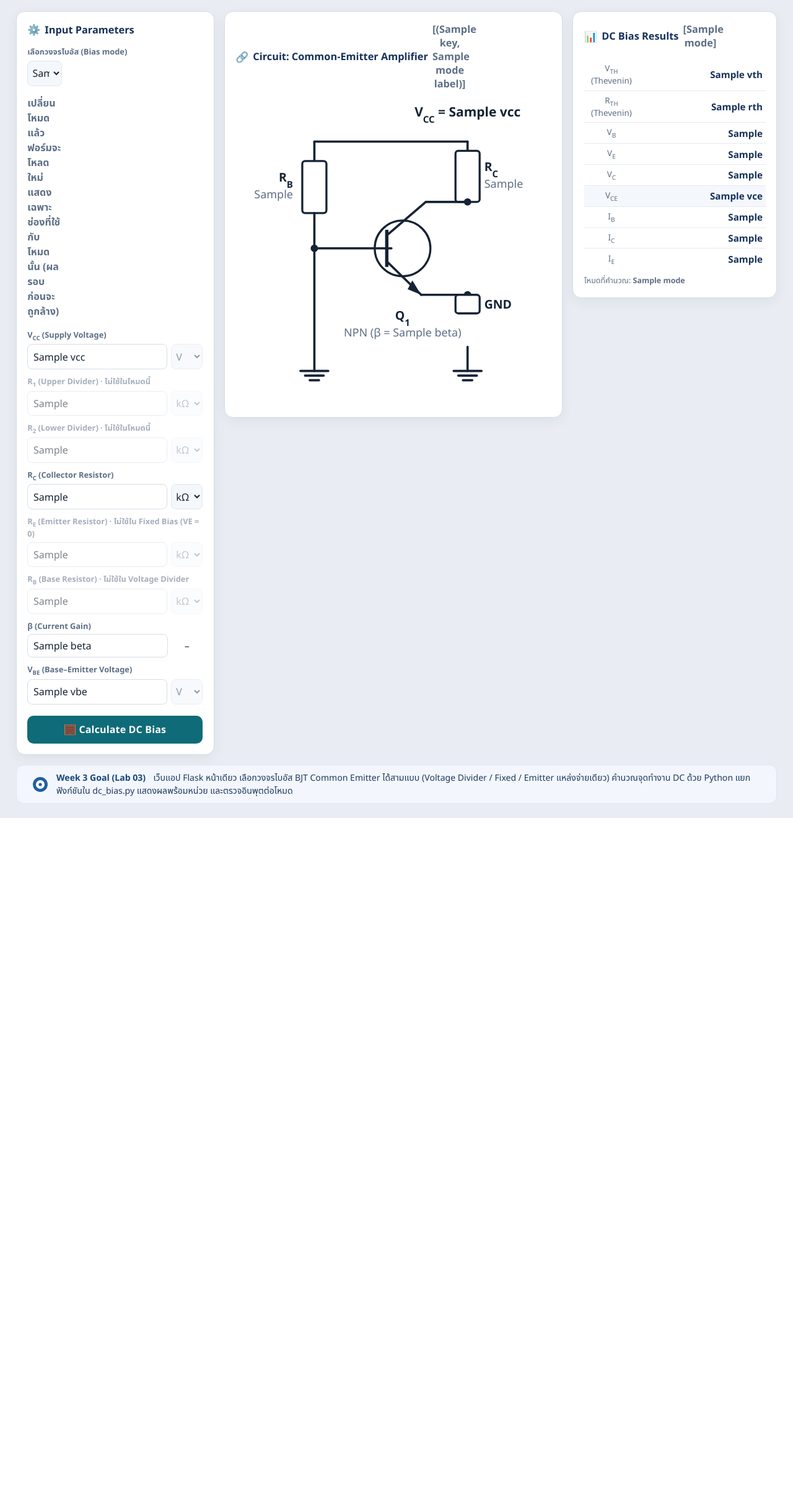
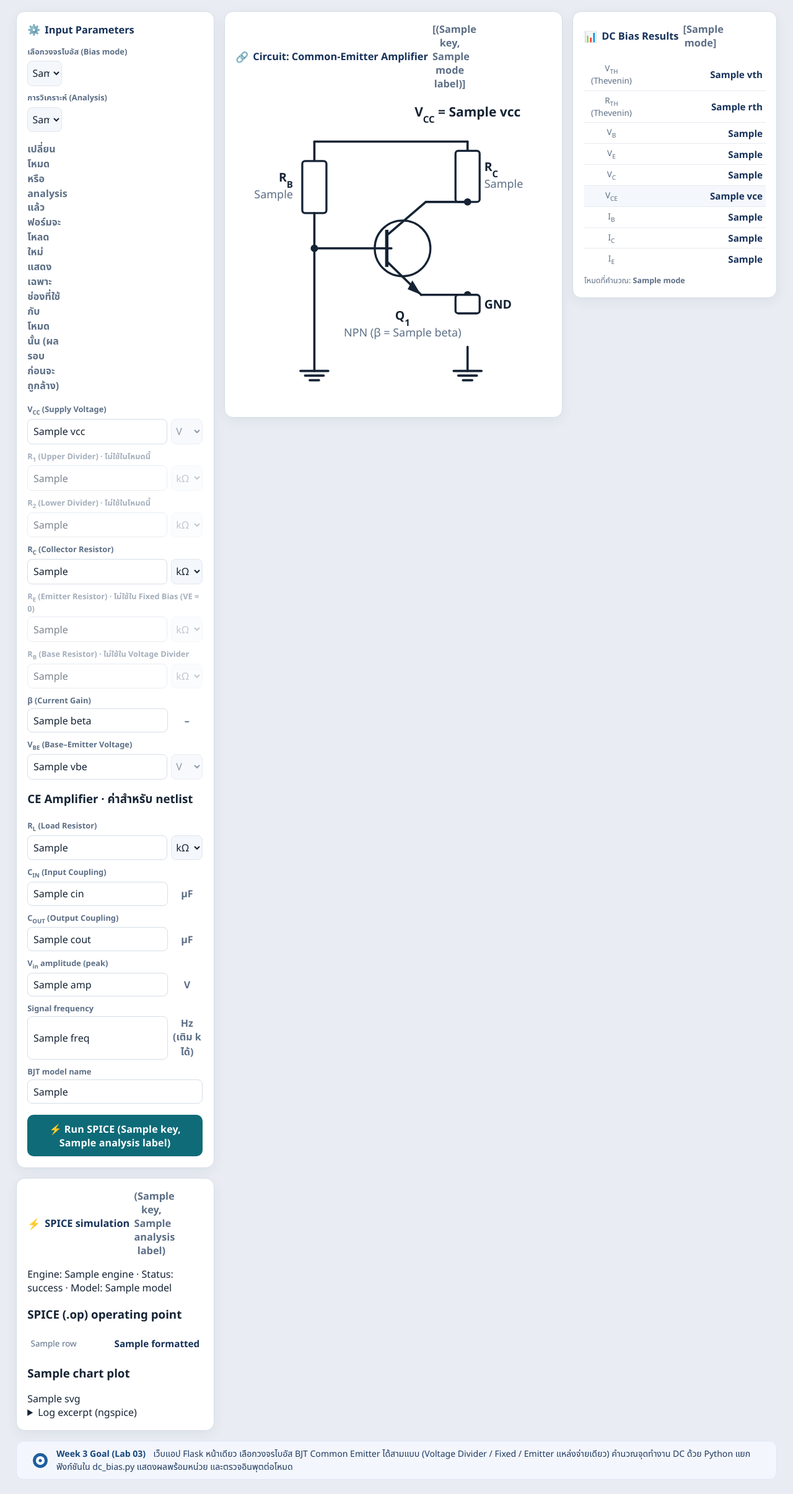
Before and after one commit to B6813413/Gitlab, a Flask app: template transistor-simulator/templates/index.html in a window 1280 px wide. Shown: the part 83-2494 px from the top of the page at 62% size. Before the commit the page ends 1403 px from the top, so only its background shows below. Run offline with Flask 3, Linux system fonts and the light colour scheme; the template is opened without the code that fills it: most values are stand-ins (such as "Sample title", 1, 10 or a date in 2020).

Commit message:
feat(lab04): dispatch DC/AC/transient analysis in Flask app

```diff
--- a/transistor-simulator/app.py
+++ b/transistor-simulator/app.py
@@ -13,9 +13,23 @@ from __future__ import annotations
 
 from flask import Flask, render_template, request
 
+from charts import render_bode_svg, render_transient_svg
 from dc_bias import compute_bias, parse_resistance, validate_inputs
+from spice_engine import SPICE_DEFAULTS, run_analysis, validate_spice_inputs
 
 app = Flask(__name__)
+
+ANALYSIS_LABELS = {
+    "bias": "Analytical DC Bias (Lab 03)",
+    "spice_dc": "SPICE DC (.op)",
+    "spice_ac": "SPICE AC (Bode)",
+    "spice_tran": "SPICE Transient",
+}
+SPICE_ANALYSIS = {
+    "spice_dc": "dc",
+    "spice_ac": "ac",
+    "spice_tran": "tran",
+}
 
 DEFAULT_VALUES = {
     "vcc": "12", "r1": "100", "r2": "22", "rc": "2.2", "re": "1",
@@ -23,6 +37,8 @@ DEFAULT_VALUES = {
     "r1_unit": "kohm", "r2_unit": "kohm", "rc_unit": "kohm",
     "re_unit": "kohm", "rb_unit": "kohm",
     "mode": "voltage_divider",
+    "rl": "10", "cin": "10", "cout": "10",
+    "amp": "0.01", "freq": "1k", "bjt_model": "QNPN",
 }
 
 MODE_LABELS = {
@@ -99,23 +115,107 @@ def build_diagram(values: dict, mode: str) -> dict:
     }
 
 
+def _render(values, errors, result, diagram, mode, *, analysis="bias",
+            spice_result=None, status=200):
+    """Render the one page with a stable context on every branch."""
+    return render_template(
+        "index.html", values=values, errors=errors, result=result,
+        diagram=diagram, mode=mode, mode_labels=MODE_LABELS,
+        analysis=analysis, analysis_labels=ANALYSIS_LABELS,
+        spice_result=spice_result,
+    ), status
+
+
+def _spice_params(form):
+    """Merge SPICE defaults with submitted fields before validation.
+
+    A partial POST (e.g. only ``amp``/``freq`` changed) is still a complete,
+    valid netlist; missing values come from the Lab 04 reference circuit.
+    """
+    params = dict(SPICE_DEFAULTS)
+    for key, value in form.items():
+        if value in (None, "") or not (key in SPICE_DEFAULTS or key.endswith("_unit")):
+            continue
+        params[key] = value
+    return params
+
+
+def _spice_view(raw):
+    """Display-ready copy of an engine result (formatter-reused, no fabrication)."""
+    view = dict(raw or {})
+    values = view.get("values") or {}
+    view["rows"] = (
+        [
+            ("VB", format_voltage(values.get("vb"))),
+            ("VE", format_voltage(values.get("ve"))),
+            ("VC", format_voltage(values.get("vc"))),
+            ("VCE", format_voltage(values.get("vce"))),
+            ("IC", format_ic_ma(values.get("ic"))),
+        ] if values else []
+    )
+    chart = ""
+    svg = ""
+    if view.get("status") == "success":
+        if view.get("analysis") == "ac":
+            chart, svg = "Bode", render_bode_svg(view.get("series"))
+        elif view.get("analysis") == "tran":
+            chart, svg = "Transient", render_transient_svg(view.get("series"))
+    view["chart"] = chart
+    view["svg"] = svg
+    return view
+
+
 @app.route("/", methods=["GET", "POST"])
 def index():
     submitted_mode = (request.form.get("mode") or request.args.get("mode")
                       or DEFAULT_VALUES["mode"])
     mode = submitted_mode if submitted_mode in MODE_LABELS else DEFAULT_VALUES["mode"]
+    submitted_analysis = (request.form.get("analysis")
+                          or request.args.get("analysis") or "bias")
+    analysis = submitted_analysis if submitted_analysis in ANALYSIS_LABELS else "bias"
 
     errors = None
     result = None
+    spice_result = None
     values = dict(DEFAULT_VALUES)
     values["mode"] = mode
 
     # โหมดที่ไม่รู้จักต้องแจ้งข้อผิดพลาด (ไม่เดาว่าเป็น Voltage Divider)
     if submitted_mode not in MODE_LABELS:
         errors = {"mode": f"โหมดวงจร '{submitted_mode}' ไม่รู้จัก กรุณาเลือกโหมดที่ถูกต้อง"}
+    if submitted_analysis not in ANALYSIS_LABELS:
+        errors = dict(errors or {})
+        errors["analysis"] = (
+            f"ไม่รู้จักการวิเคราะห์ '{submitted_analysis}' กรุณาเลือก analysis ที่ถูกต้อง"
+        )
+        if request.method == "POST":
+            return _render(
+                values, errors, None, build_diagram(values, mode), mode,
+                analysis=analysis, status=400,
+            )
 
     if request.method == "POST":
         form = request.form.to_dict()
+
+        # SPICE dispatch: ใช้ engine จริง แต่ไม่แตะเส้นทาง dc_bias เดิม
+        if analysis != "bias":
+            params = _spice_params(form)
+            spice_errors = validate_spice_inputs(params)
+            if spice_errors:
+                errors = dict(errors or {})
+                errors.update(spice_errors)
+                return _render(
+                    values, errors, None, build_diagram(values, mode), mode,
+                    analysis=analysis, status=400,
+                )
+            raw = run_analysis(params, SPICE_ANALYSIS[analysis])
+            spice_result = _spice_view(raw)
+            status = 200 if raw.get("status") == "success" else 502
+            return _render(
+                values, errors, None, build_diagram(values, mode), mode,
+                analysis=analysis, spice_result=spice_result, status=status,
+            )
+
         values = {k: form.get(k, DEFAULT_VALUES.get(k, "")) for k in FORM_FIELDS}
         values["mode"] = mode
         values.update({f"{f}_unit": form.get(f"{f}_unit", DEFAULT_VALUES.get(f"{f}_unit", "kohm"))
@@ -128,11 +228,10 @@ def index():
             else:
                 errors = form_errors
         if errors:
-            return render_template(
-                "index.html", values=values, errors=errors, result=None,
-                diagram=build_diagram(values, mode), mode=mode,
-                mode_labels=MODE_LABELS,
-            ), 400
+            return _render(
+                values, errors, None, build_diagram(values, mode), mode,
+                analysis=analysis, status=400,
+            )
 
         # แปลงหน่วยจากฟอร์ม (kΩ -> Ω ฯลฯ) ที่จุดรับค่าเดียวก่อนส่งให้ dc_bias.py
         try:
@@ -156,20 +255,18 @@ def index():
                 inputs["re"] = parse_resistance(form["re"], form.get("re_unit", "ohm"))
         except (KeyError, ValueError) as exc:
             errors = {"form": f"ต้องเป็นตัวเลขที่จำกัด ({exc})"}
-            return render_template(
-                "index.html", values=values, errors=errors, result=None,
-                diagram=build_diagram(values, mode), mode=mode,
-                mode_labels=MODE_LABELS,
-            ), 400
+            return _render(
+                values, errors, None, build_diagram(values, mode), mode,
+                analysis=analysis, status=400,
+            )
 
         op = compute_bias(submitted_mode, inputs)
         if op.get("error"):
             errors = {"form": op["error"]}
-            return render_template(
-                "index.html", values=values, errors=errors, result=None,
-                diagram=build_diagram(values, mode), mode=mode,
-                mode_labels=MODE_LABELS,
-            ), 400
+            return _render(
+                values, errors, None, build_diagram(values, mode), mode,
+                analysis=analysis, status=400,
+            )
 
         result = {
             "mode": op.get("mode", mode),
@@ -200,10 +297,9 @@ def index():
             ],
         }
 
-    return render_template(
-        "index.html", values=values, errors=errors, result=result,
-        diagram=build_diagram(values, mode), mode=mode,
-        mode_labels=MODE_LABELS,
+    return _render(
+        values, errors, result, build_diagram(values, mode), mode,
+        analysis=analysis,
     )
 
 
--- a/transistor-simulator/templates/index.html
+++ b/transistor-simulator/templates/index.html
@@ -46,11 +46,23 @@
           </div>
           {% if errors and errors.mode %}<p class="field-error">{{ errors.mode }}</p>{% endif %}
         </div>
-        <p class="unit-note" style="text-align:left">เปลี่ยนโหมดแล้วฟอร์มจะโหลดใหม่ แสดงเฉพาะช่องที่ใช้กับโหมดนั้น (ผลรอบก่อนจะถูกล้าง)</p>
+        <div class="field">
+          <label for="analysis">การวิเคราะห์ (Analysis)</label>
+          <div class="control">
+            <select name="analysis" id="analysis" onchange="this.form.submit()">
+              {% for key, label in analysis_labels.items() %}
+                <option value="{{ key }}" {% if analysis == key %}selected{% endif %}>{{ label }}</option>
+              {% endfor %}
+            </select>
+          </div>
+          {% if errors and errors.analysis %}<p class="field-error">{{ errors.analysis }}</p>{% endif %}
+        </div>
+        <p class="unit-note" style="text-align:left">เปลี่ยนโหมดหรือ analysis แล้วฟอร์มจะโหลดใหม่ แสดงเฉพาะช่องที่ใช้กับโหมดนั้น (ผลรอบก่อนจะถูกล้าง)</p>
       </form>
 
       <form method="post" novalidate>
         <input type="hidden" name="mode" value="{{ mode }}">
+        <input type="hidden" name="analysis" value="{{ analysis }}">
         <div class="field">
           <label for="vcc">V<sub>CC</sub> (Supply Voltage)</label>
           <div class="control">
@@ -187,7 +199,71 @@
           {% if errors and errors.vbe %}<p class="field-error">{{ errors.vbe }}</p>{% endif %}
         </div>
 
-        <button class="primary" type="submit">🧮 Calculate DC Bias</button>
+        {% if analysis != "bias" %}
+        <div class="spice-fields">
+          <h3>CE Amplifier · ค่าสำหรับ netlist</h3>
+          <div class="field">
+            <label for="rl">R<sub>L</sub> (Load Resistor)</label>
+            <div class="control">
+              <input id="rl" name="rl" type="text" inputmode="decimal" placeholder="10"
+                     value="{{ values.get('rl', '10') }}" required>
+              <select name="rl_unit" aria-label="RL unit">
+                <option value="kohm" {% if values.get('rl_unit', 'kohm') == 'kohm' %}selected{% endif %}>kΩ</option>
+                <option value="ohm" {% if values.get('rl_unit', 'kohm') == 'ohm' %}selected{% endif %}>Ω</option>
+              </select>
+            </div>
+            {% if errors and errors.rl %}<p class="field-error">{{ errors.rl }}</p>{% endif %}
+          </div>
+          <div class="field">
+            <label for="cin">C<sub>IN</sub> (Input Coupling)</label>
+            <div class="control">
+              <input id="cin" name="cin" type="text" inputmode="decimal" placeholder="10"
+                     value="{{ values.get('cin', '10') }}" required>
+              <span class="unit-note">µF</span>
+            </div>
+            {% if errors and errors.cin %}<p class="field-error">{{ errors.cin }}</p>{% endif %}
+          </div>
+          <div class="field">
+            <label for="cout">C<sub>OUT</sub> (Output Coupling)</label>
+            <div class="control">
+              <input id="cout" name="cout" type="text" inputmode="decimal" placeholder="10"
+                     value="{{ values.get('cout', '10') }}" required>
+              <span class="unit-note">µF</span>
+            </div>
+            {% if errors and errors.cout %}<p class="field-error">{{ errors.cout }}</p>{% endif %}
+          </div>
+          <div class="field">
+            <label for="amp">V<sub>in</sub> amplitude (peak)</label>
+            <div class="control">
+              <input id="amp" name="amp" type="text" inputmode="decimal" placeholder="0.01"
+                     value="{{ values.get('amp', '0.01') }}" required>
+              <span class="unit-note">V</span>
+            </div>
+            {% if errors and errors.amp %}<p class="field-error">{{ errors.amp }}</p>{% endif %}
+          </div>
+          <div class="field">
+            <label for="freq">Signal frequency</label>
+            <div class="control">
+              <input id="freq" name="freq" type="text" inputmode="decimal" placeholder="1k"
+                     value="{{ values.get('freq', '1k') }}" required>
+              <span class="unit-note">Hz (เติม k ได้)</span>
+            </div>
+            {% if errors and errors.freq %}<p class="field-error">{{ errors.freq }}</p>{% endif %}
+          </div>
+          <div class="field">
+            <label for="bjt_model">BJT model name</label>
+            <div class="control">
+              <input id="bjt_model" name="bjt_model" type="text" placeholder="QNPN"
+                     value="{{ values.get('bjt_model', 'QNPN') }}" required>
+            </div>
+            {% if errors and errors.bjt_model %}<p class="field-error">{{ errors.bjt_model }}</p>{% endif %}
+          </div>
+        </div>
+        {% endif %}
+
+        <button class="primary" type="submit">
+          {% if analysis == "bias" %}🧮 Calculate DC Bias{% else %}⚡ Run SPICE {{ analysis_labels[analysis] }}{% endif %}
+        </button>
         {% if errors and errors.form %}<p class="field-error">{{ errors.form }}</p>{% endif %}
       </form>
     </section>
@@ -330,6 +406,36 @@
       <p class="intermediate">โหมดที่คำนวณ: <strong>{{ result.mode }}</strong></p>
       {% endif %}
     </section>
+
+    {% if spice_result %}
+    <section class="panel panel-spice">
+      <h2><span class="icon icon-accent">⚡</span> SPICE simulation
+        <span class="unit-note" style="float:right">{{ analysis_labels[analysis] }}</span>
+      </h2>
+      <p class="engine-status">Engine: {{ spice_result.engine }} · Status: {{ spice_result.status }} · Model: {{ spice_result.model }}</p>
+      {% if spice_result.status == "error" %}
+      <p class="field-error">{{ spice_result.error }}</p>
+      {% else %}
+      <h3>SPICE (.op) operating point</h3>
+      <table class="results-table">
+        <tbody>
+          {% for label, formatted in spice_result.rows %}
+          <tr><th>{{ label }}</th><td>{{ formatted }}</td></tr>
+          {% endfor %}
+        </tbody>
+      </table>
+      {% if spice_result.chart %}
+      <h3>{{ spice_result.chart }} plot</h3>
+      {% endif %}
+      {% if spice_result.svg %}
+      <div class="chart">{{ spice_result.svg | safe }}</div>
+      {% endif %}
+      {% endif %}
+      {% if spice_result.log_excerpt %}
+      <details class="log-details"><summary>Log excerpt (ngspice)</summary><pre>{{ spice_result.log_excerpt }}</pre></details>
+      {% endif %}
+    </section>
+    {% endif %}
   </main>
 
   <footer class="goal-strip">
```
Also changed, not shown: transistor-simulator/tests/test_spice_web.py (added, +105 -0 lines).
